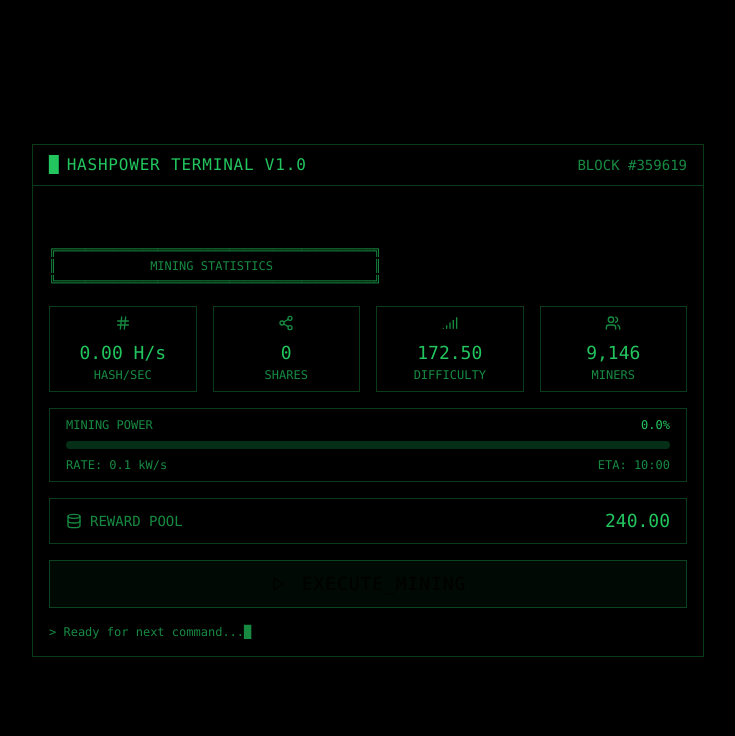
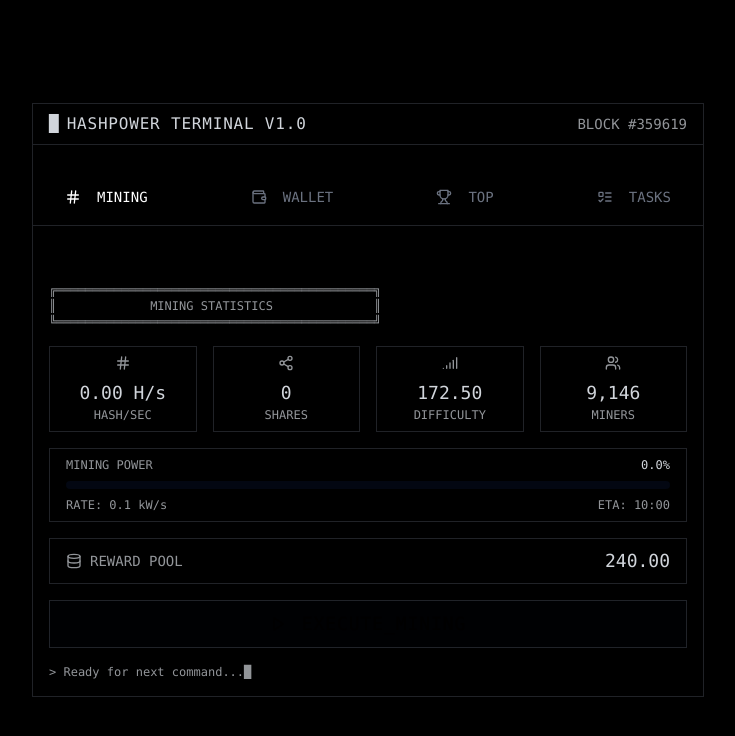
Before and after one commit to mmksimm/minewave-hashcraf, a React (Vite) app: page / in a window 1280 px wide. Shown: the top 736 px of the page, without its empty margins (272-1007 px from the left). Built offline with nearby package versions, Linux system fonts and the light colour scheme.

Commit message:
Add wallet, top, tasks sections
Add wallet, top, and tasks sections to the application.  Change the primary color from green to light gray.

```diff
--- a/src/components/MiningCard.tsx
+++ b/src/components/MiningCard.tsx
@@ -2,7 +2,7 @@
 import { Card } from "@/components/ui/card";
 import { Button } from "@/components/ui/button";
 import { Progress } from "@/components/ui/progress";
-import { Play, Pause, Hash, Clock, Share2, Signal, Users, Database } from "lucide-react";
+import { Play, Pause, Hash, Clock, Share2, Signal, Users, Database, Wallet, Trophy, ListTodo } from "lucide-react";
 import { useMining } from "@/hooks/useMining";
 import { useState, useEffect } from "react";
 
@@ -21,6 +21,7 @@ const formatHashRate = (hashRate: number) => {
 export const MiningCard = () => {
   const { isRunning, hashRate, shares, timeRemaining, progress, startMining, stopMining } = useMining();
   const [animate, setAnimate] = useState(false);
+  const [activeSection, setActiveSection] = useState<'mining' | 'wallet' | 'top' | 'tasks'>('mining');
 
   useEffect(() => {
     setAnimate(true);
@@ -28,18 +29,76 @@ export const MiningCard = () => {
     return () => clearTimeout(timer);
   }, [shares]);
 
+  const renderSection = () => {
+    switch (activeSection) {
+      case 'wallet':
         return (
-    <div className="min-h-screen flex items-center justify-center bg-black p-4 font-mono text-green-500">
-      <Card className="w-full max-w-2xl terminal-card space-y-6">
-        <div className="terminal-header">
-          <div className="flex items-center space-x-2">
-            <span className="animate-blink">█</span>
-            <span className="uppercase tracking-wider">HASHPOWER TERMINAL v1.0</span>
+          <div className="space-y-4">
+            <pre className="text-xs opacity-70">
+              {`
+╔════════════════════════════════════════════╗
+║               WALLET STATUS                ║
+╚════════════════════════════════════════════╝`}
+            </pre>
+            <div className="ascii-box">
+              <div className="flex justify-between items-center">
+                <span>Available Balance:</span>
+                <span className="text-lg">125.45 COINS</span>
               </div>
-          <span className="text-sm opacity-70">BLOCK #359619</span>
             </div>
-
-        <div className="terminal-content">
+            <div className="ascii-box">
+              <div className="flex justify-between items-center">
+                <span>Pending Rewards:</span>
+                <span className="text-lg">12.33 COINS</span>
+              </div>
+            </div>
+          </div>
+        );
+      case 'top':
+        return (
+          <div className="space-y-4">
+            <pre className="text-xs opacity-70">
+              {`
+╔════════════════════════════════════════════╗
+║              TOP MINERS                    ║
+╚════════════════════════════════════════════╝`}
+            </pre>
+            {[1, 2, 3].map((rank) => (
+              <div key={rank} className="ascii-box">
+                <div className="flex justify-between items-center">
+                  <span>#{rank} Miner_{rank}232</span>
+                  <span className="text-lg">{1234 - (rank * 100)} H/s</span>
+                </div>
+              </div>
+            ))}
+          </div>
+        );
+      case 'tasks':
+        return (
+          <div className="space-y-4">
+            <pre className="text-xs opacity-70">
+              {`
+╔════════════════════════════════════════════╗
+║              DAILY TASKS                   ║
+╚════════════════════════════════════════════╝`}
+            </pre>
+            <div className="ascii-box">
+              <div className="flex justify-between items-center">
+                <span>Mine for 1 hour</span>
+                <span className="text-sm">45/60 min</span>
+              </div>
+            </div>
+            <div className="ascii-box">
+              <div className="flex justify-between items-center">
+                <span>Find 10 shares</span>
+                <span className="text-sm">{shares}/10</span>
+              </div>
+            </div>
+          </div>
+        );
+      default:
+        return (
+          <>
             <pre className="text-xs opacity-70">
               {`
 ╔════════════════════════════════════════════╗
@@ -88,7 +147,7 @@ export const MiningCard = () => {
                 <span className="opacity-70">MINING POWER</span>
                 <span>{progress.toFixed(1)}%</span>
               </div>
-            <Progress value={progress} className="h-2 bg-green-950 [&>div]:bg-green-500" />
+              <Progress value={progress} className="h-2 bg-gray-950 [&>div]:bg-gray-500" />
               <div className="flex justify-between text-xs opacity-70">
                 <span>RATE: 0.1 kW/s</span>
                 <span>ETA: {formatTime(timeRemaining)}</span>
@@ -110,7 +169,7 @@ export const MiningCard = () => {
               className={`w-full h-12 text-lg font-mono tracking-wider transition-all terminal-border ${
                 isRunning
                   ? 'bg-red-950/20 hover:bg-red-950/30 text-red-500 border-red-500/30'
-                : 'bg-green-950/20 hover:bg-green-950/30'
+                  : 'bg-gray-950/20 hover:bg-gray-950/30'
               }`}
             >
               {isRunning ? (
@@ -123,8 +182,57 @@ export const MiningCard = () => {
                 </>
               )}
             </Button>
+          </>
+        );
+    }
+  };
 
-          <pre className="text-xs opacity-70 animate-blink">
+  return (
+    <div className="min-h-screen flex items-center justify-center bg-black p-4 font-mono text-gray-300">
+      <Card className="w-full max-w-2xl terminal-card space-y-6">
+        <div className="terminal-header">
+          <div className="flex items-center space-x-2">
+            <span className="animate-blink">█</span>
+            <span className="uppercase tracking-wider">HASHPOWER TERMINAL v1.0</span>
+          </div>
+          <span className="text-sm opacity-70">BLOCK #359619</span>
+        </div>
+
+        <div className="terminal-header space-x-4">
+          <Button
+            variant="ghost"
+            onClick={() => setActiveSection('mining')}
+            className={`${activeSection === 'mining' ? 'text-white' : 'text-gray-500'}`}
+          >
+            <Hash className="w-4 h-4 mr-2" /> MINING
+          </Button>
+          <Button
+            variant="ghost"
+            onClick={() => setActiveSection('wallet')}
+            className={`${activeSection === 'wallet' ? 'text-white' : 'text-gray-500'}`}
+          >
+            <Wallet className="w-4 h-4 mr-2" /> WALLET
+          </Button>
+          <Button
+            variant="ghost"
+            onClick={() => setActiveSection('top')}
+            className={`${activeSection === 'top' ? 'text-white' : 'text-gray-500'}`}
+          >
+            <Trophy className="w-4 h-4 mr-2" /> TOP
+          </Button>
+          <Button
+            variant="ghost"
+            onClick={() => setActiveSection('tasks')}
+            className={`${activeSection === 'tasks' ? 'text-white' : 'text-gray-500'}`}
+          >
+            <ListTodo className="w-4 h-4 mr-2" /> TASKS
+          </Button>
+        </div>
+
+        <div className="terminal-content">
+          {renderSection()}
+
+          <pre className="text-xs opacity-70">
             {`> Ready for next command...█`}
           </pre>
         </div>
--- a/src/index.css
+++ b/src/index.css
@@ -20,14 +20,14 @@
     @apply border-border;
   }
   body {
-    @apply bg-black text-green-500 antialiased font-mono;
+    @apply bg-black text-gray-300 antialiased font-mono;
     font-family: 'IBM Plex Mono', monospace;
   }
 }
 
 @layer utilities {
   .terminal-border {
-    @apply border border-green-500/30;
+    @apply border border-gray-500/30;
   }
 
   .terminal-card {
@@ -35,7 +35,7 @@
   }
 
   .terminal-header {
-    @apply border-b border-green-500/30 px-4 py-2 flex items-center justify-between;
+    @apply border-b border-gray-500/30 px-4 py-2 flex items-center justify-between;
   }
 
   .terminal-content {
```
Lines whose indentation alone changed are shown as unchanged.
